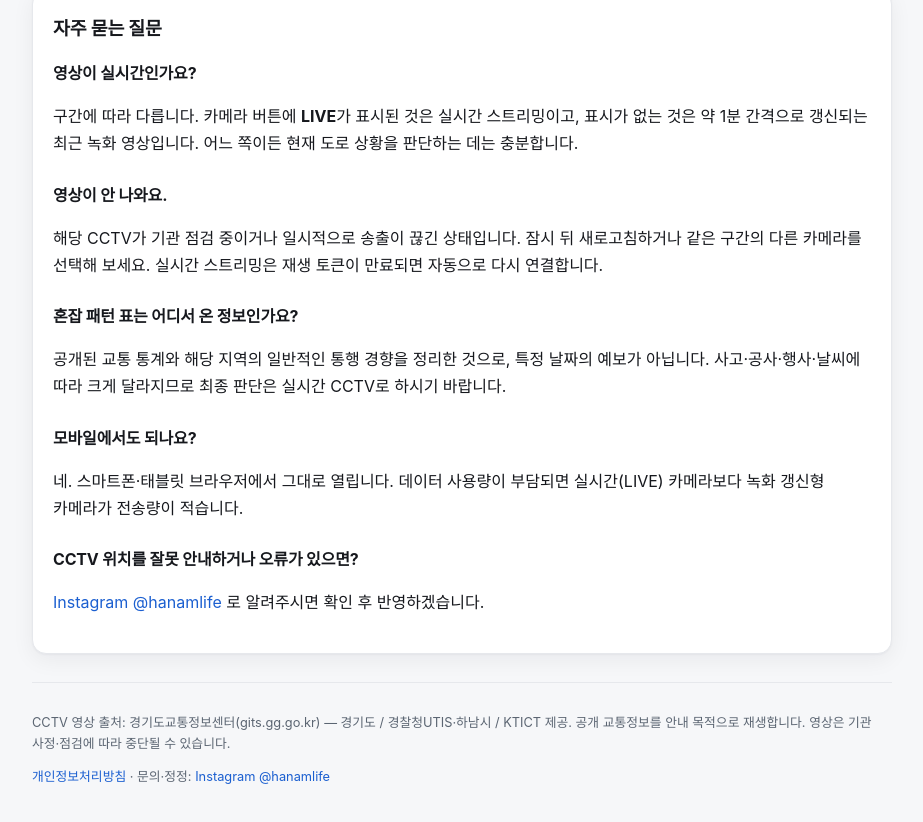
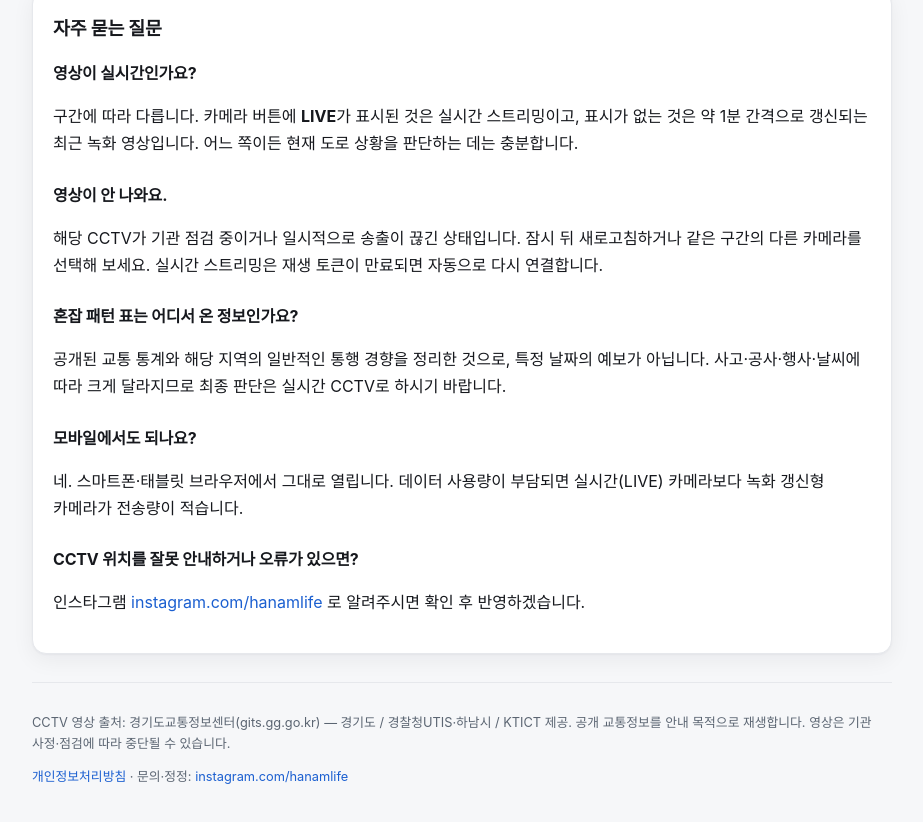
Before and after one commit to ozzywow/hanam, a plain HTML site: page docs/index.html in a window 1280 px wide. Shown: the part 5417-6239 px from the top of the page, without its empty margins (178-1101 px from the left). Drawn offline with nearby package versions, Linux system fonts and the light colour scheme; no server answers.

Commit message:
문의 링크를 instagram.com/hanamlife 주소 형태로 표기
Co-Authored-By: Claude Sonnet 5 <noreply@anthropic.com>

```diff
--- a/docs/index.html
+++ b/docs/index.html
@@ -160,7 +160,7 @@
          실시간(LIVE) 카메라보다 녹화 갱신형 카메라가 전송량이 적습니다.</p>
 
       <h3>CCTV 위치를 잘못 안내하거나 오류가 있으면?</h3>
-      <p><a href="https://www.instagram.com/hanamlife/" target="_blank" rel="noopener">Instagram @hanamlife</a>
+      <p>인스타그램 <a href="https://instagram.com/hanamlife" target="_blank" rel="noopener">instagram.com/hanamlife</a>
          로 알려주시면 확인 후 반영하겠습니다.</p>
     </div>
   </section>
@@ -168,7 +168,7 @@
   <footer>
     <p>CCTV 영상 출처: 경기도교통정보센터(gits.gg.go.kr) — 경기도 / 경찰청UTIS·하남시 / KTICT 제공.
        공개 교통정보를 안내 목적으로 재생합니다. 영상은 기관 사정·점검에 따라 중단될 수 있습니다.</p>
-    <p><a href="privacy.html">개인정보처리방침</a> · 문의·정정: <a href="https://www.instagram.com/hanamlife/" target="_blank" rel="noopener">Instagram @hanamlife</a></p>
+    <p><a href="privacy.html">개인정보처리방침</a> · 문의·정정: <a href="https://instagram.com/hanamlife" target="_blank" rel="noopener">instagram.com/hanamlife</a></p>
   </footer>
 
 </div>
```
Also changed, not shown: docs/privacy.html (+1 -1 lines).
